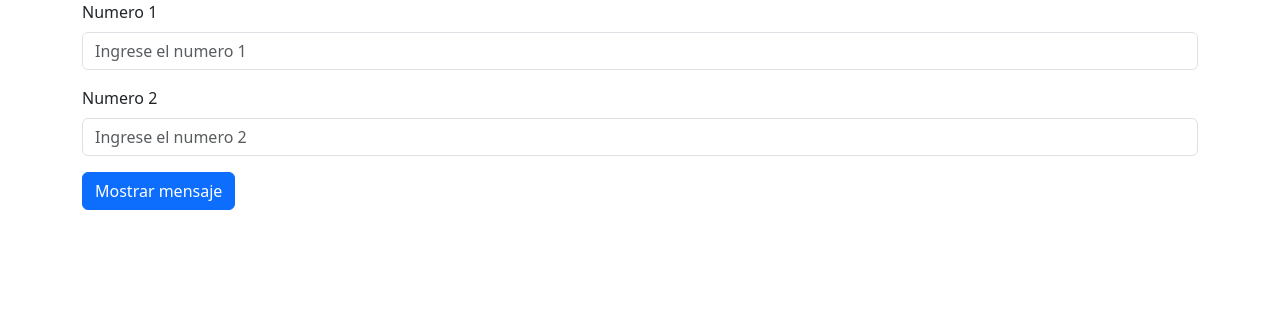
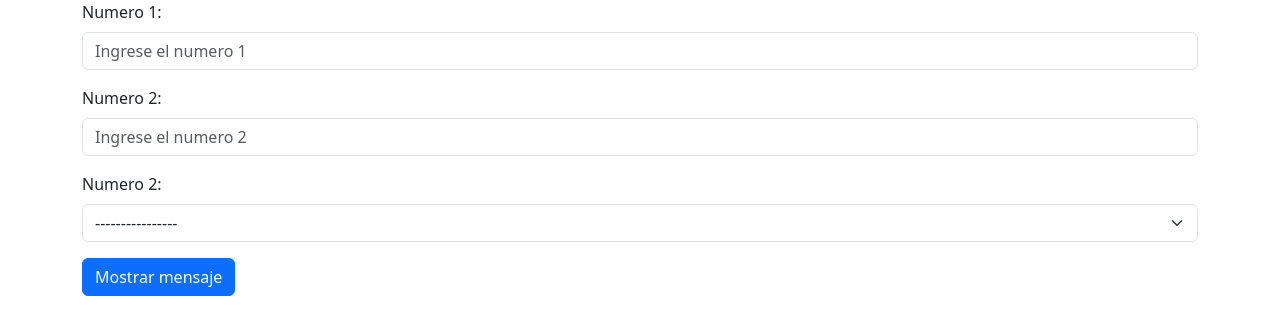
Before and after one commit to RodrigoAndres999/capsula1, a plain HTML site: page index.html in a window 1280 px wide. Drawn offline with nearby package versions, Linux system fonts and the light colour scheme.

Commit message:
segundocommit

```diff
--- a/assets/js/script.js
+++ b/assets/js/script.js
@@ -6,6 +6,7 @@ let numero2 = 0;
 let resultado = 0;
 
 let btnMostrarDatos = document.getElementById("btnMostrarDatos");
+let selectValores = document.getElementById("valores");
 
 let error1 = document.getElementById("error1");
 let error2 = document.getElementById("error2");
@@ -16,6 +17,8 @@ btnMostrarDatos.addEventListener("click", function(e){
 
     error1.innerHTML = "";
     error2.innerHTML = "";
+
+    console.log(selectValores.value);
 
     numero1 = document.getElementById("numero1").value;
 
--- a/index.html
+++ b/index.html
@@ -11,17 +11,26 @@
         <div class="row">
             <form>
                 <div class="mb-3">
-                  <label for="numero1" class="form-label">Numero 1</label>
+                  <label for="numero1" class="form-label">Numero 1:</label>
                   <label id="error1" class="form-label"></label>
                   <input type="text" class="form-control" id="numero1" placeholder="Ingrese el numero 1" required>
                 </div>
                 <div class="mb-3">
-                  <label for="numero2" class="form-label">Numero 2</label>
+                  <label for="numero2" class="form-label">Numero 2:</label>
                   <label id="error2" class="form-label"></label>
                   <input type="text" class="form-control" id="numero2" placeholder="Ingrese el numero 2" required>
                 </div>
+                <div class="mb-3">
+                  <label for="numero2" class="form-label">Numero 2:</label>
+                  <select class="form-select" aria-label="Default select example" id="valores">
+                    <option selected>----------------</option>
+                    <option value="1">One</option>
+                    <option value="2">Two</option>
+                    <option value="3">Three</option>
+                  </select>
+                </div>
                 <button id="btnMostrarDatos" type="submit" class="btn btn-primary">Mostrar mensaje</button>
-              </form>
+            </form>
         </div>
     </div>
 
```
